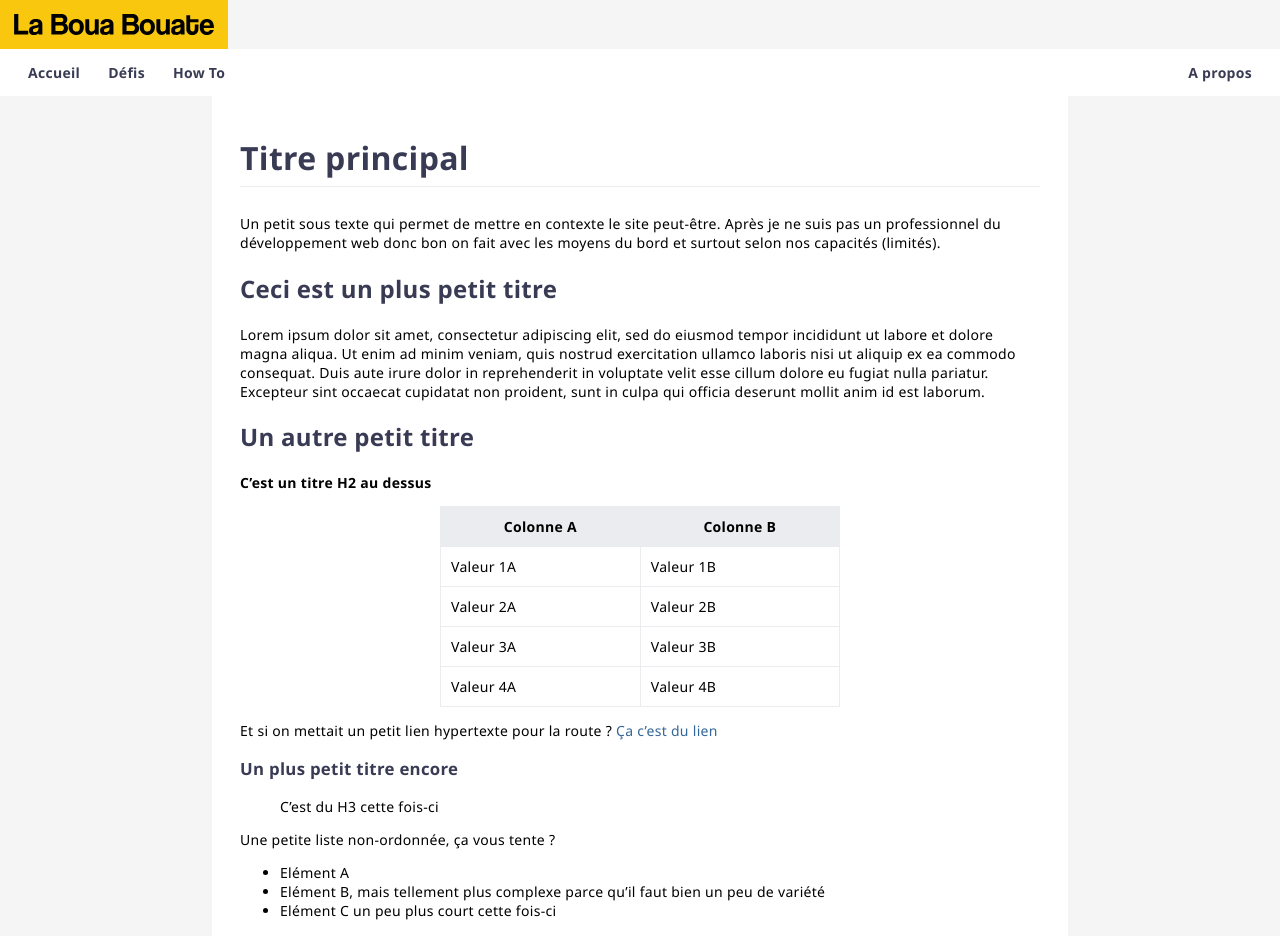
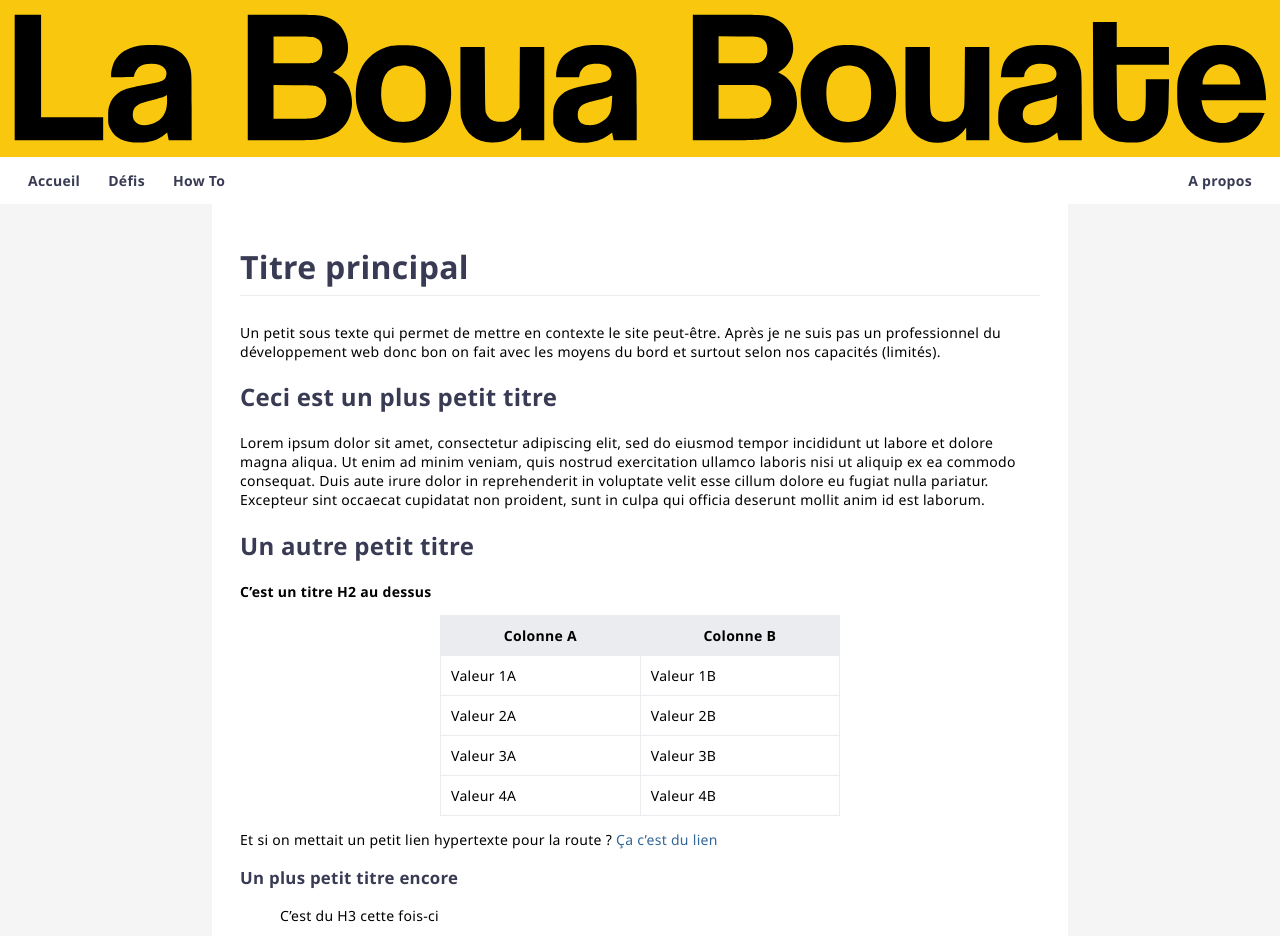
Before and after one commit to leobouard/leobouard.github.io, a Jekyll site: the page built from index.md, in a window 1280 px wide. Shown: the top 936 px of the page. Built offline with Jekyll 4.4.1, drawn with Linux system fonts in a browser that asks for light colours; our own code applies the rules of GitHub Pages for plain Markdown files.

Commit message:
Update style.scss

```diff
--- a/assets/css/style.scss
+++ b/assets/css/style.scss
@@ -33,7 +33,7 @@ header {
 
 .banner {
     padding: 1em;
-    width: 200px;
+    margin: 0;
     background-color: #f9c80e;
     display: flex;
     justify-content: center;
```
Lines whose indentation alone changed are shown as unchanged.
